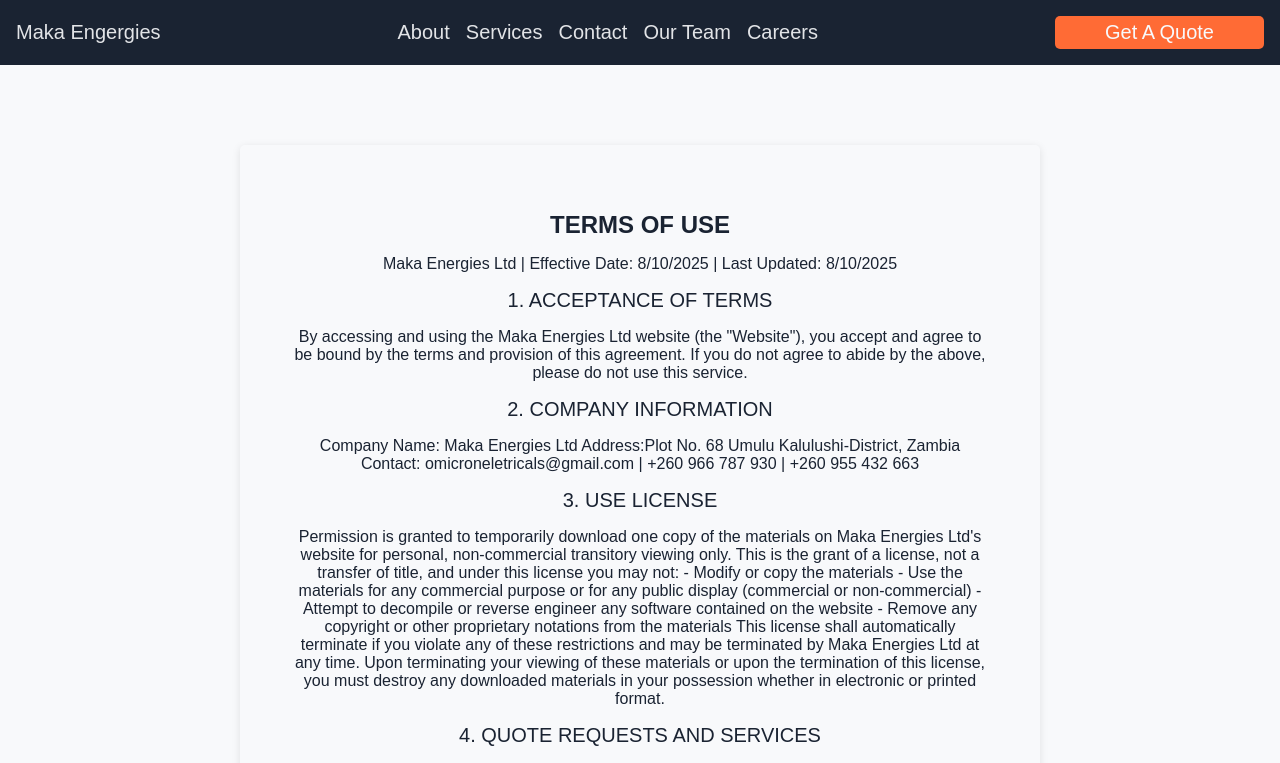
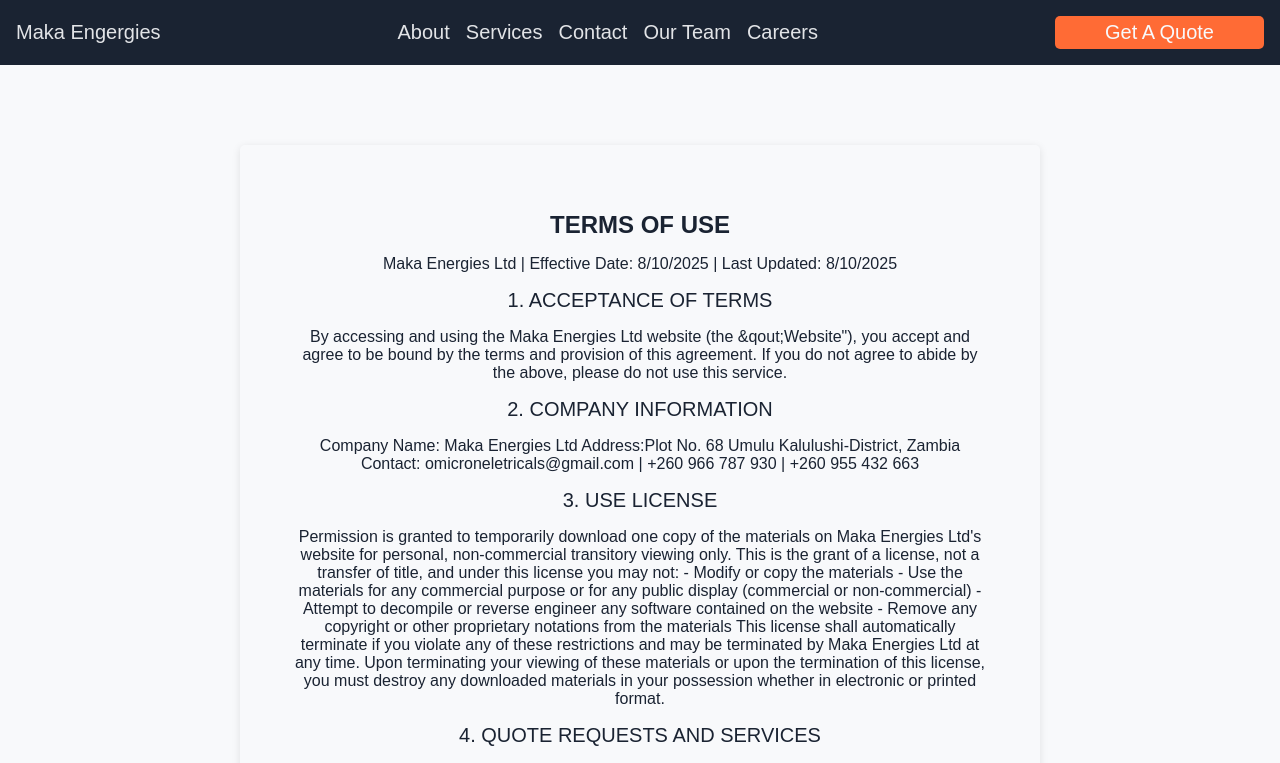
Before and after one commit to nkowanitemwani/makaenergiesdotcom, a Next.js app: page /pages/terms in a window 1280 px wide. Shown: the top 763 px of the page. Built offline with nearby package versions, Linux system fonts and the light colour scheme.

Commit message:
eslint fixes in policies and terms

```diff
--- a/src/app/pages/policies/page.js
+++ b/src/app/pages/policies/page.js
@@ -19,7 +19,7 @@
 
         <h2>1. INTRODUCTION</h2>
 
-        Maka Energies Ltd ("we," "our," or "us") is committed to protecting your privacy. This Privacy Policy explains how we collect, use, disclose, and safeguard your information when you visit our website and use our services, including when you request quotes or apply for career opportunities.
+        Maka Energies Ltd (&qout;we,&qout; &qout;our,&qout; or &qout;us&qout;) is committed to protecting your privacy. This Privacy Policy explains how we collect, use, disclose, and safeguard your information when you visit our website and use our services, including when you request quotes or apply for career opportunities.
 
         <h2>2. COMPANY INFORMATION</h2>
 
@@ -157,7 +157,7 @@
 
         If we transfer your personal information outside of Zambia, we will ensure appropriate safeguards are in place to protect your information in accordance with this Privacy Policy and applicable laws.
 
-        <h2>10. CHILDREN'S PRIVACY</h2>
+        <h2>10. CHILDREN&apos;S PRIVACY</h2>
 
         Our website and services are not intended for individuals under the age of 18. We do not knowingly collect personal information from children. If we become aware that we have collected personal information from a child, we will take steps to delete that information.
 
@@ -170,7 +170,7 @@
         We may update this Privacy Policy from time to time. We will notify you of any material changes by:
         - Posting the updated policy on our website
         - Sending email notification (where appropriate)
-        - Updating the "Last Updated" date at the top of this policy
+        - Updating the &qout;Last Updated&qout; date at the top of this policy
 
         Your continued use of our website after any changes constitutes acceptance of the updated Privacy Policy.
 
--- a/src/app/pages/terms/page.js
+++ b/src/app/pages/terms/page.js
@@ -20,7 +20,7 @@
 
             <h2>1. ACCEPTANCE OF TERMS</h2>
 
-            By accessing and using the Maka Energies Ltd website (the "Website"), you accept and agree to be bound by the terms and provision of this agreement. If you do not agree to abide by the above, please do not use this service.
+            By accessing and using the Maka Energies Ltd website (the &qout;Website&quot;), you accept and agree to be bound by the terms and provision of this agreement. If you do not agree to abide by the above, please do not use this service.
 
             <h2>2. COMPANY INFORMATION</h2>
 
@@ -30,7 +30,7 @@
 
             <h2>3. USE LICENSE</h2>
 
-            Permission is granted to temporarily download one copy of the materials on Maka Energies Ltd's website for personal, non-commercial transitory viewing only. This is the grant of a license, not a transfer of title, and under this license you may not:
+            Permission is granted to temporarily download one copy of the materials on Maka Energies Ltd&apos;s website for personal, non-commercial transitory viewing only. This is the grant of a license, not a transfer of title, and under this license you may not:
 
             - Modify or copy the materials
             - Use the materials for any commercial purpose or for any public display (commercial or non-commercial)
@@ -71,21 +71,21 @@
 
             <h2>7. DISCLAIMER</h2>
 
-            The materials on Maka Energies Ltd's website are provided on an 'as is' basis. Maka Energies Ltd makes no warranties, expressed or implied, and hereby disclaims and negates all other warranties including without limitation, implied warranties or conditions of merchantability, fitness for a particular purpose, or non-infringement of intellectual property or other violation of rights.
+            The materials on Maka Energies Ltd&apos;s website are provided on an &apos;as is&apos; basis. Maka Energies Ltd makes no warranties, expressed or implied, and hereby disclaims and negates all other warranties including without limitation, implied warranties or conditions of merchantability, fitness for a particular purpose, or non-infringement of intellectual property or other violation of rights.
 
             Further, Maka Energies Ltd does not warrant or make any representations concerning the accuracy, likely results, or reliability of the use of the materials on its website or otherwise relating to such materials or on any sites linked to this site.
 
             <h2>8. LIMITATIONS</h2>
 
-            In no event shall Maka Energies Ltd or its suppliers be liable for any damages (including, without limitation, damages for loss of data or profit, or due to business interruption) arising out of the use or inability to use the materials on Maka Energies Ltd's website, even if Maka Energies Ltd or its authorized representative has been notified orally or in writing of the possibility of such damage. Because some jurisdictions do not allow limitations on implied warranties, or limitations of liability for consequential or incidental damages, these limitations may not apply to you.
+            In no event shall Maka Energies Ltd or its suppliers be liable for any damages (including, without limitation, damages for loss of data or profit, or due to business interruption) arising out of the use or inability to use the materials on Maka Energies Ltd&apos;s website, even if Maka Energies Ltd or its authorized representative has been notified orally or in writing of the possibility of such damage. Because some jurisdictions do not allow limitations on implied warranties, or limitations of liability for consequential or incidental damages, these limitations may not apply to you.
 
             <h2>9. ACCURACY OF MATERIALS</h2>
 
-            The materials appearing on Maka Energies Ltd's website could include technical, typographical, or photographic errors. Maka Energies Ltd does not warrant that any of the materials on its website are accurate, complete, or current. Maka Energies Ltd may make changes to the materials contained on its website at any time without notice.
+            The materials appearing on Maka Energies Ltd&apos;s website could include technical, typographical, or photographic errors. Maka Energies Ltd does not warrant that any of the materials on its website are accurate, complete, or current. Maka Energies Ltd may make changes to the materials contained on its website at any time without notice.
 
             <h2>10. LINKS</h2>
 
-            Maka Energies Ltd has not reviewed all of the sites linked to our website and is not responsible for the contents of any such linked site. The inclusion of any link does not imply endorsement by Maka Energies Ltd of the site. Use of any such linked website is at the user's own risk.
+            Maka Energies Ltd has not reviewed all of the sites linked to our website and is not responsible for the contents of any such linked site. The inclusion of any link does not imply endorsement by Maka Energies Ltd of the site. Use of any such linked website is at the user&apos;s own risk.
 
             <h2>11. MODIFICATIONS</h2>
 
```
